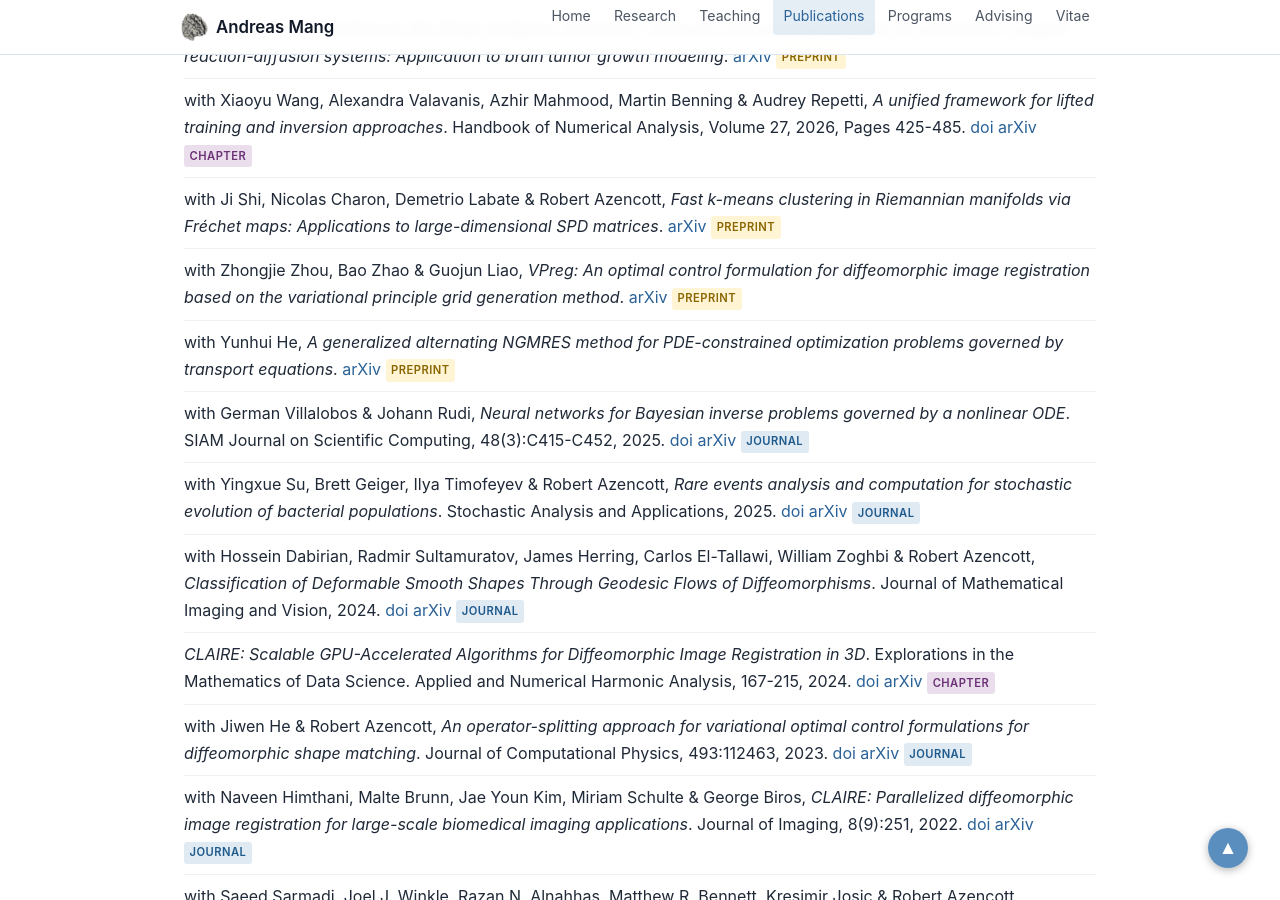
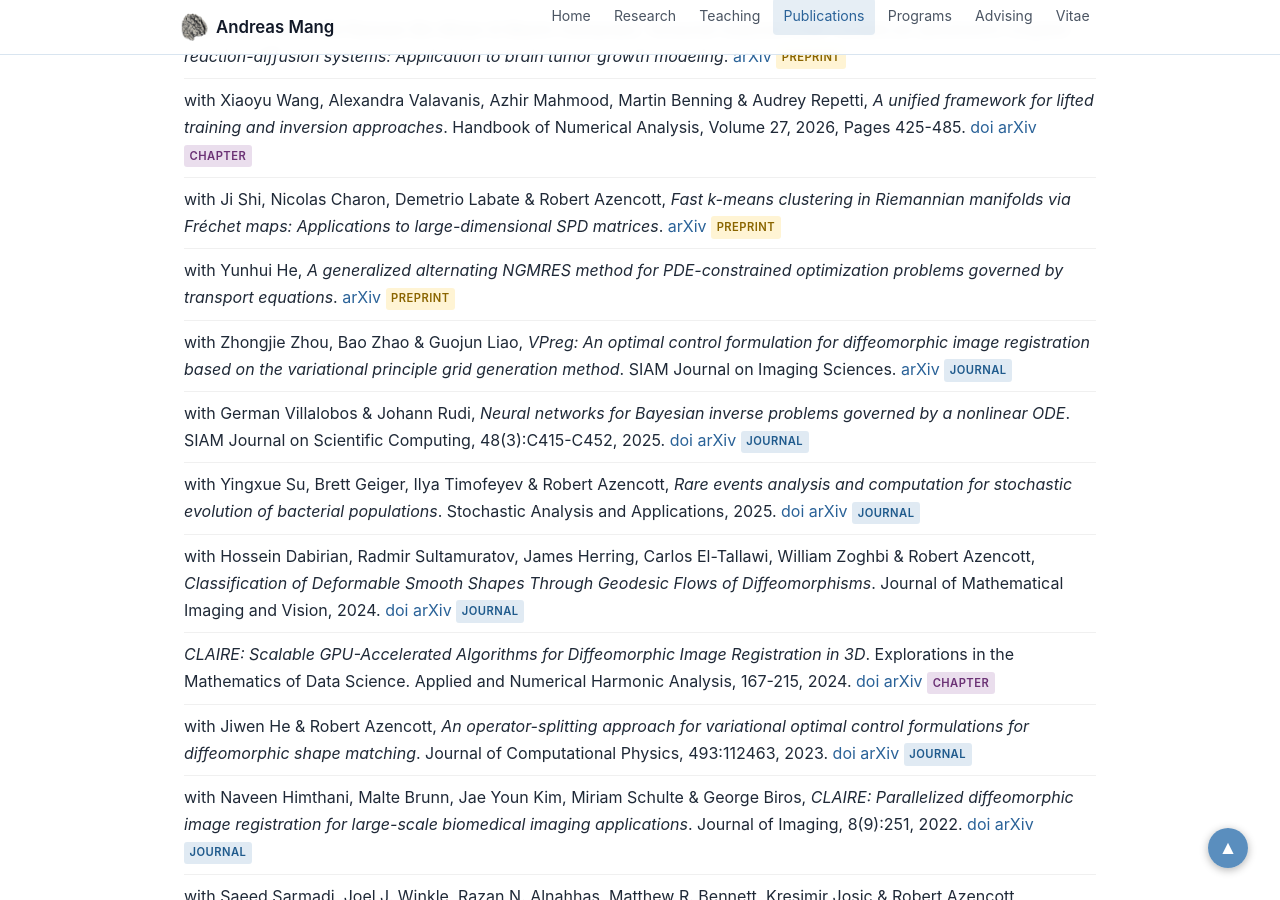
Before and after one commit to andreasmang/andreasmang.github.io, a Jekyll site: the page built from publications.md, in a window 1280 px wide and 900 px high, scrolled down 453 px. Built offline with Jekyll 4.4.1, drawn with Linux system fonts in a browser that asks for light colours.

Commit message:
paper updated

```diff
--- a/_data/publications.yml
+++ b/_data/publications.yml
@@ -6,7 +6,6 @@
   venue: ""
   year: 2026
   category: "preprint"
-
 
 - title: "Tensor-based reduced-order modeling for optimization-based inverse problems"
   authors: "with Sahidul Islam & Maxim Olshanskii"
@@ -37,19 +36,19 @@
   arxiv: "https://arxiv.org/abs/2511.08993"
   category: "preprint"
 
-- title: "VPreg: An optimal control formulation for diffeomorphic image registration based on the variational principle grid generation method"
-  authors: "with Zhongjie Zhou, Bao Zhao & Guojun Liao"
-  venue: ""
-  year: 2025
-  arxiv: "https://arxiv.org/abs/2510.13109"
-  category: "preprint"
-
 - title: "A generalized alternating NGMRES method for PDE-constrained optimization problems governed by transport equations"
   authors: "with Yunhui He"
   venue: ""
   year: 2025
   arxiv: "https://doi.org/10.48550/arXiv.2510.08782"
   category: "preprint"
+
+- title: "VPreg: An optimal control formulation for diffeomorphic image registration based on the variational principle grid generation method"
+  authors: "with Zhongjie Zhou, Bao Zhao & Guojun Liao"
+  venue: "SIAM Journal on Imaging Sciences"
+  year: 2026
+  arxiv: "https://arxiv.org/abs/2510.13109"
+  category: "journal"
 
 - title: "Neural networks for Bayesian inverse problems governed by a nonlinear ODE"
   authors: "with German Villalobos & Johann Rudi"
```
